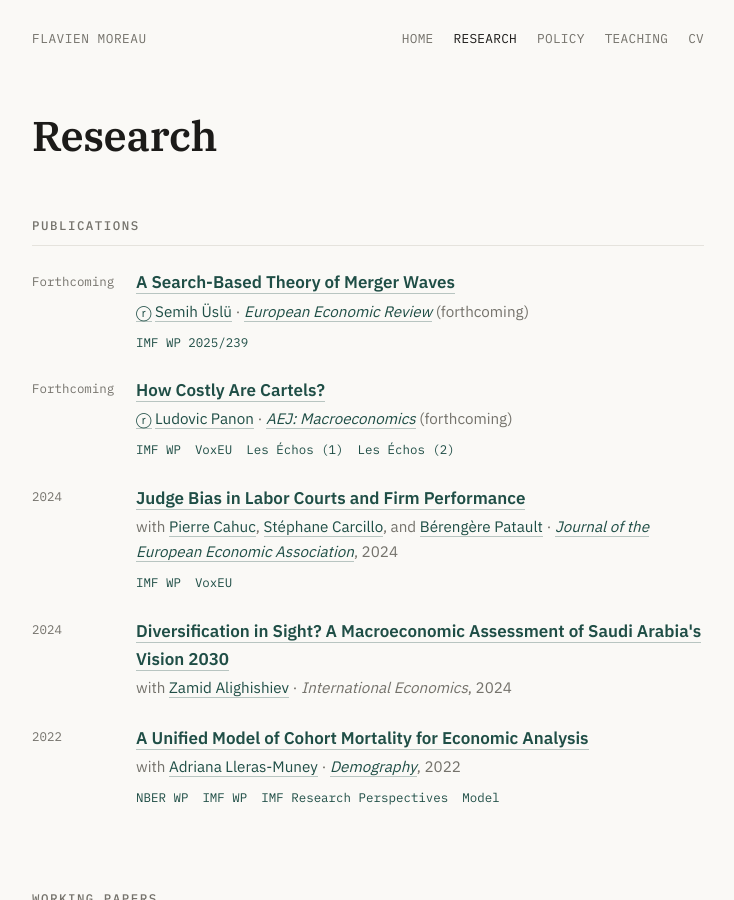
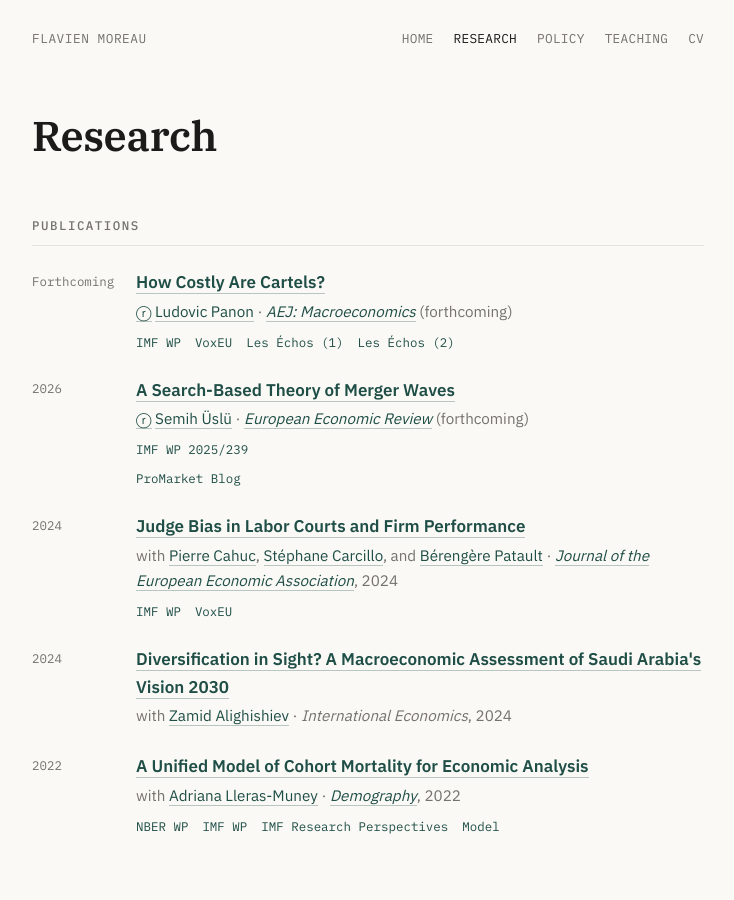
Before and after one commit to flavienmoreau/flavienmoreau.github.io, a Jekyll site: the page built from research.md, in a window 1280 px wide and 900 px high. Shown: the whole window, without its empty margins (272-1006 px from the left). Built offline with Jekyll 4.4.1, drawn with Linux system fonts in a browser that asks for light colours.

Commit message:
Add forthcoming publication and update links
Added forthcoming publication details for 'A Search-Based Theory of Merger Waves' and updated links.

```diff
--- a/research.md
+++ b/research.md
@@ -12,16 +12,17 @@ title: Research
 
   <div class="entry">
     <span class="date">Forthcoming</span>
+    <div class="title"><a href="/assets/papers/Moreau_Panon_AEJM.pdf">How Costly Are Cartels?</a></div>
+    <div class="meta"><a href="https://www.aeaweb.org/journals/random-author-order" title="Authors listed in certified random order">ⓡ</a> <a href="https://sites.google.com/site/ludovicpanon/research">Ludovic Panon</a> · <em><a href="https://www.aeaweb.org/journals/mac/forthcoming">AEJ: Macroeconomics</a></em> (forthcoming)</div>
+    <div class="links"><a href="https://www.imf.org/-/media/Files/Publications/WP/2022/English/wpiea2022104-print-pdf.ashx">IMF WP</a><a href="https://cepr.org/voxeu/columns/aggregate-cost-cartels">VoxEU</a><a href="https://www.lesechos.fr/idees-debats/editos-analyses/vous-avez-dit-cartels-de-crise-1414014">Les Échos (1)</a><a href="https://www.lesechos.fr/idees-debats/editos-analyses/les-cartels-contre-le-pouvoir-dachat-1406542">Les Échos (2)</a></div>
+  </div>
+
+  <div class="entry">
+    <span class="date">2026</span>
     <div class="title"><a href="/assets/papers/Moreau_Uslu_Merger_Waves.pdf">A Search-Based Theory of Merger Waves</a></div>
     <div class="meta"><a href="https://www.aeaweb.org/journals/random-author-order" title="Authors listed in certified random order">ⓡ</a> <a href="https://sites.google.com/site/semihusluweb/home">Semih Üslü</a> · <em><a href="https://www.sciencedirect.com/science/article/abs/pii/S001429212600098X">European Economic Review</a></em> (forthcoming)</div>
     <div class="links"><a href="https://www.imf.org/en/publications/wp/issues/2025/11/14/a-search-based-theory-of-mergers-and-acquisitions-571856">IMF WP 2025/239</a></div>
-  </div>
-
-  <div class="entry">
-    <span class="date">Forthcoming</span>
-    <div class="title"><a href="/assets/papers/Moreau_Panon_AEJM.pdf">How Costly Are Cartels?</a></div>
-    <div class="meta"><a href="https://www.aeaweb.org/journals/random-author-order" title="Authors listed in certified random order">ⓡ</a> <a href="https://sites.google.com/site/ludovicpanon/research">Ludovic Panon</a> · <em><a href="https://www.aeaweb.org/journals/mac/forthcoming">AEJ: Macroeconomics</a></em> (forthcoming)</div>
-    <div class="links"><a href="https://www.imf.org/-/media/Files/Publications/WP/2022/English/wpiea2022104-print-pdf.ashx">IMF WP</a><a href="https://cepr.org/voxeu/columns/aggregate-cost-cartels">VoxEU</a><a href="https://www.lesechos.fr/idees-debats/editos-analyses/vous-avez-dit-cartels-de-crise-1414014">Les Échos (1)</a><a href="https://www.lesechos.fr/idees-debats/editos-analyses/les-cartels-contre-le-pouvoir-dachat-1406542">Les Échos (2)</a></div>
+    <div class="links"><a href="https://www.promarket.org/2026/07/20/firm-coordination-creates-unstable-merger-waves/">ProMarket Blog</a></div>
   </div>
 
   <div class="entry">
```
